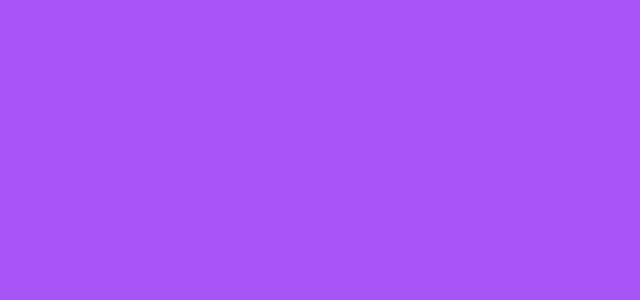
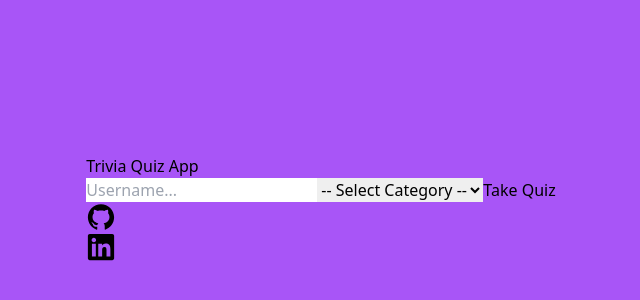
Before and after one commit to nshosain/trivia-quiz-app, a React (Create React App) app in the folder client/: page / in a window 1280 px wide. Before the commit this address had no page. Shown: the part 192-492 px from the top of the page, without its empty margins (319-959 px from the left). Built offline with nearby package versions, Linux system fonts and the light colour scheme.

Commit message:
update state, add home

```diff
--- a/client/src/App.js
+++ b/client/src/App.js
@@ -1,15 +1,35 @@
+import { useState } from "react";
 import { BrowserRouter as Router, Routes, Route } from "react-router-dom";
 
 import "react-toastify/dist/ReactToastify.css";
 import "./App.css";
 
-import { Quiz } from "./pages";
+import { Quiz, Home } from "./pages";
 
 function App() {
+  const [category, setCategory] = useState(undefined);
+  const [player, setPlayer] = useState(undefined);
+
   return (
     <Router>
       <Routes>
-        <Route path="/quiz" element={<Quiz />} />
+        <Route
+          path="/"
+          element={
+            <Home
+              player={player}
+              category={category}
+              setCategory={setCategory}
+              setPlayer={setPlayer}
+            />
+          }
+        />
+      </Routes>
+      <Routes>
+        <Route
+          path="/quiz"
+          element={<Quiz player={player} category={category} />}
+        />
       </Routes>
     </Router>
   );
--- a/client/src/components/GameEnd.js
+++ b/client/src/components/GameEnd.js
@@ -1,9 +1,17 @@
 import React, { useEffect } from "react";
+import { useNavigate } from "react-router-dom";
+
 import { toast } from "react-toastify";
 import { FaLinkedin } from "react-icons/fa";
 import { AiOutlineGithub } from "react-icons/ai";
 
-const GameEnd = ({ score }) => {
+const GameEnd = ({ player, score }) => {
+  const navigate = useNavigate();
+
+  const backToHome = () => {
+    navigate("/", { replace: true });
+  };
+
   useEffect(() => {
     toast("Game Ended! 😎", {
       position: "top-center",
@@ -19,9 +27,12 @@ const GameEnd = ({ score }) => {
 
   return (
     <div className="container text-center">
-      <h1 className="text-3xl text-white font-bold">Your score</h1>
+      <h1 className="text-3xl text-white font-bold">{`${player}'s Score`}</h1>
       <h1 className="text-9xl text-white font-bold">{score}</h1>
-      <button className="bg-purple-700 text-white p-4 font-semibold rounded shadow mt-6">
+      <button
+        className="bg-purple-700 text-white p-4 font-semibold rounded shadow mt-6"
+        onClick={backToHome}
+      >
         Play Again?
       </button>
       <div className="flex place-content-center mt-6">
--- /dev/null
+++ b/client/src/pages/Home.js
@@ -0,0 +1,70 @@
+import { useNavigate } from "react-router-dom";
+import { toast } from "react-toastify";
+
+import { ToastContainer } from "react-toastify";
+
+import { FaLinkedin } from "react-icons/fa";
+import { AiOutlineGithub } from "react-icons/ai";
+
+const Home = ({ player, category, setCategory, setPlayer }) => {
+  const navigate = useNavigate();
+
+  const startQuiz = () => {
+    if (!player || !category) {
+      toast("Name and Category required! 😛", {
+        position: "top-center",
+        autoClose: 3000,
+        hideProgressBar: true,
+        closeOnClick: true,
+        pauseOnHover: false,
+        draggable: false,
+        progress: undefined,
+        theme: "light",
+      });
+    } else {
+      navigate("/quiz", { replace: true });
+    }
+  };
+
+  return (
+    <div>
+      <div>
+        <h1>Trivia Quiz App</h1>
+        <input
+          placeholder="Username..."
+          onChange={(e) => setPlayer(e.target.value)}
+        />
+
+        <select onChange={(e) => setCategory(e.target.value)}>
+          <option>-- Select Category --</option>
+          <option value="11">Movies</option>
+          <option value="15">Video Games</option>
+          <option value="20">Mythology</option>
+          <option value="31">Anime & Manga</option>
+        </select>
+
+        <button onClick={startQuiz}>Take Quiz</button>
+
+        <div>
+          <a
+            href="https://github.com/nshosain"
+            target="_blank"
+            rel="noreferrer"
+          >
+            <AiOutlineGithub style={{ color: "black", fontSize: "30px" }} />
+          </a>{" "}
+          <a
+            href="https://www.linkedin.com/in/nshosain/"
+            target="_blank"
+            rel="noreferrer"
+          >
+            <FaLinkedin style={{ color: "black", fontSize: "30px" }} />
+          </a>
+        </div>
+      </div>
+      <ToastContainer />
+    </div>
+  );
+};
+
+export default Home;
--- a/client/src/pages/Quiz.js
+++ b/client/src/pages/Quiz.js
@@ -1,20 +1,24 @@
 import React, { useEffect, useState } from "react";
+import { useNavigate } from "react-router-dom";
 
 import { ToastContainer } from "react-toastify";
 
 import { Questionnaire, GameEnd } from "../components";
 
-const API_URL =
-  "https://opentdb.com/api.php?amount=10&category=23&difficulty=easy&type=multiple";
+const Quiz = ({ player, category }) => {
+  const navigate = useNavigate();
 
-const Quiz = () => {
+  if (!player || !category) navigate("/", { replace: true });
+
+  const QUIZ_API_URL = `https://opentdb.com/api.php?amount=10&difficulty=easy&type=multiple&category=${category}`;
+
   const [questions, setQuestions] = useState([]);
   const [currentIndex, setCurrentIndex] = useState(0);
   const [score, setScore] = useState(0);
   const [showAnswers, setShowAnswers] = useState(false);
 
   useEffect(() => {
-    fetch(API_URL)
+    fetch(QUIZ_API_URL)
       .then((res) => res.json())
       .then((data) => {
         const questions = data.results.map((question) => ({
@@ -47,7 +51,7 @@ const Quiz = () => {
     <div className="container">
       <ToastContainer />
       {currentIndex >= questions.length ? (
-        <GameEnd score={score} />
+        <GameEnd player={player} score={score} />
       ) : (
         <Questionnaire
           data={questions[currentIndex]}
--- a/client/src/pages/index.js
+++ b/client/src/pages/index.js
@@ -1,3 +1,4 @@
 import Quiz from "./Quiz";
+import Home from "./Home";
 
-export { Quiz };
+export { Quiz, Home };
```
